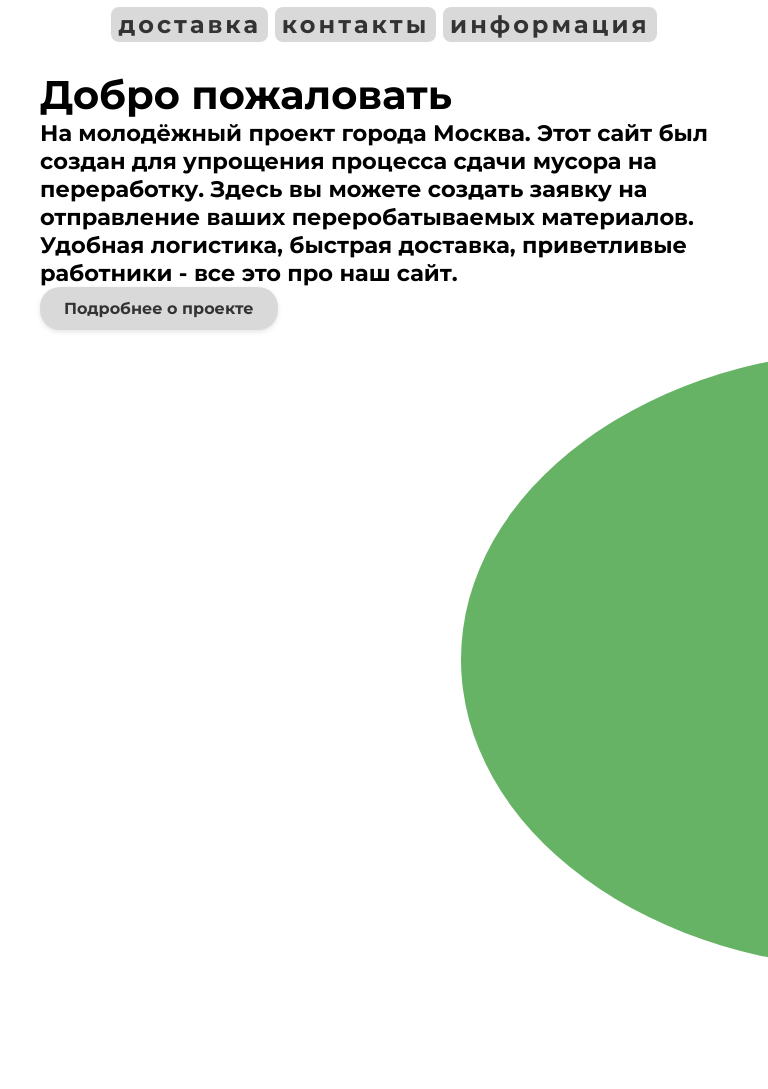
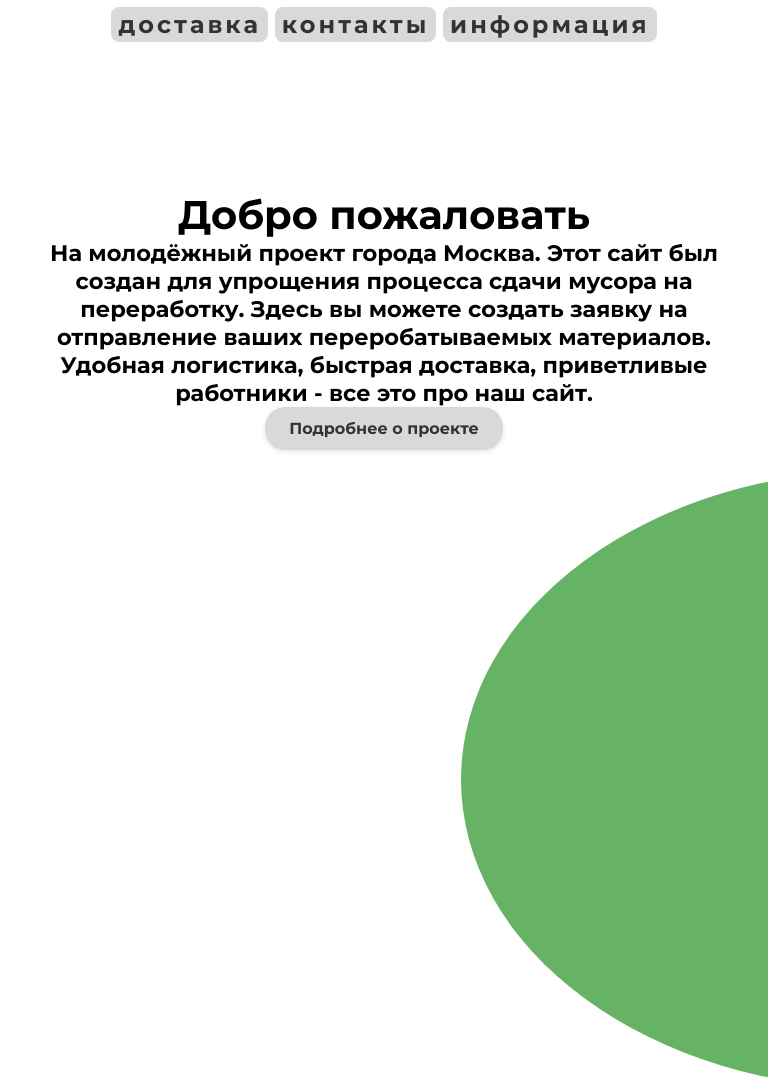
Before and after one commit to VANT00Z/Green-Line-YA, a Flask app: page / in a window 768 px wide; the page is wider, and only the part inside the window is pictured. Shown: the part 82-1171 px from the top of that part. Before the commit the page ends 1040 px from the top of that part, so only its background shows below. Run offline with Flask 3, Linux system fonts and the light colour scheme.

Commit message:
Update main.css

```diff
--- a/static/css/main.css
+++ b/static/css/main.css
@@ -135,9 +135,10 @@ a {
   }
 
   .other {
+    margin-top: 120px;
+    text-align: center;
     font-size: 15px;
     padding: 20px 40px;
-    bottom: 20px;
   }
 }
 
```
